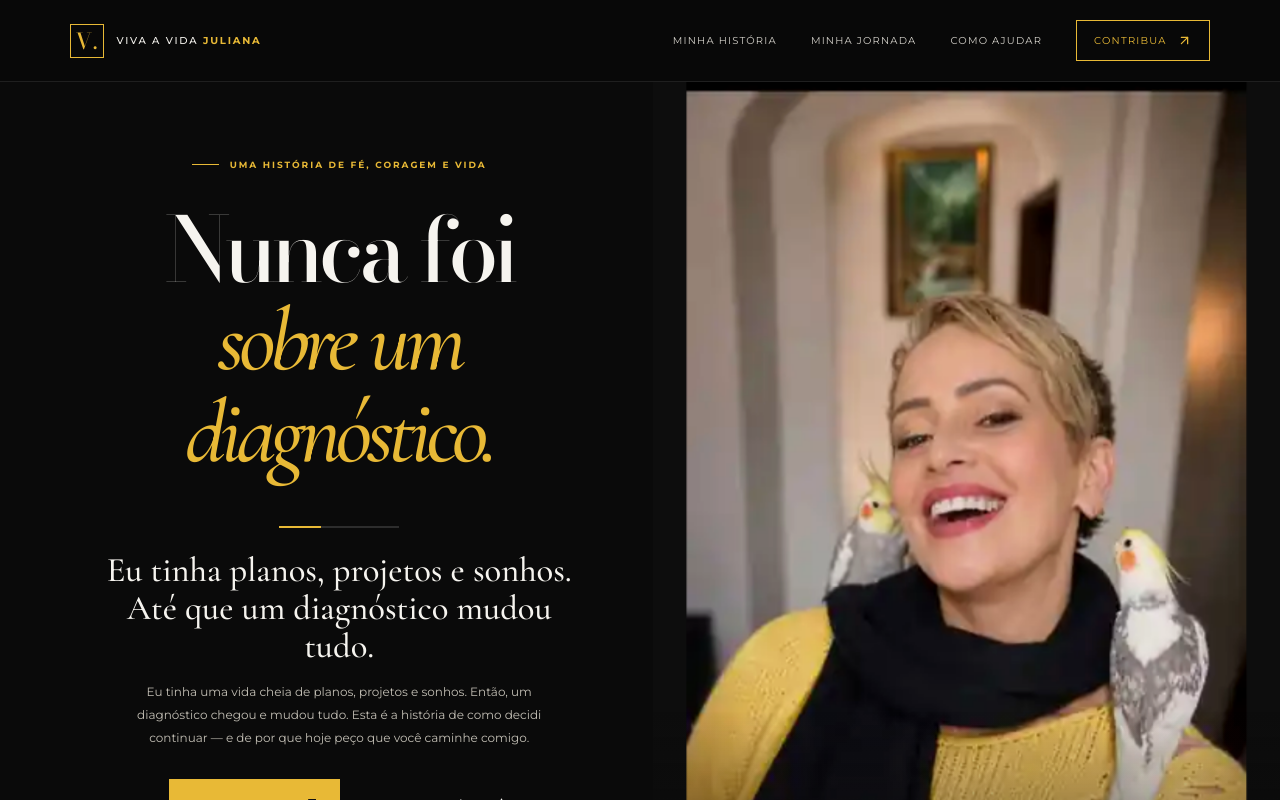
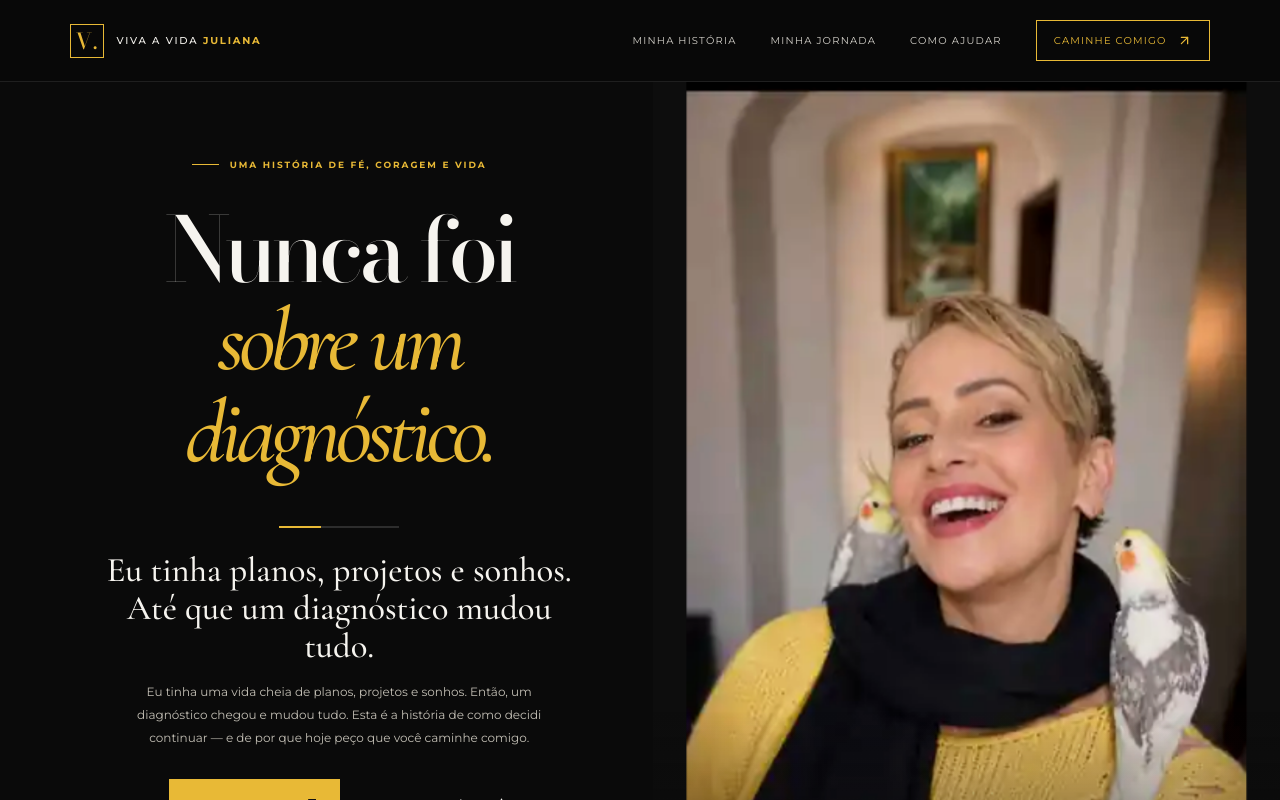
Before and after one commit to viviroque1711/jornada-da-ju, a React (Vite) app: page / in a window 1280 px wide. Shown: the top 800 px of the page. Built offline with nearby package versions, Linux system fonts and the light colour scheme.

Commit message:
copy: make the request for solidarity gentler and more personal

```diff
--- a/src/App.tsx
+++ b/src/App.tsx
@@ -68,7 +68,7 @@ export default function App() {
           <a href="#minha-historia" onClick={closeMenu}>Minha história</a>
           <a href="#jornada" onClick={closeMenu}>Minha jornada</a>
           <a href="#corrente" onClick={closeMenu}>Como ajudar</a>
-          <a className="nav-cta" href="#contribuir" onClick={closeMenu}>Contribua <ArrowUpRight size={15}/></a>
+          <a className="nav-cta" href="#contribuir" onClick={closeMenu}>Caminhe comigo <ArrowUpRight size={15}/></a>
         </nav>
       </header>
 
@@ -285,11 +285,11 @@ export default function App() {
         </motion.div>
         <div className="continuing-copy">
           <SectionLabel>04 — POR QUE ESTOU CONTANDO</SectionLabel>
-          <h2>Hoje, eu preciso de uma corrente que caminhe <em>comigo.</em></h2>
+          <h2>Há momentos em que aceitar ajuda também é <em>coragem.</em></h2>
           <p>{campaignNeeds.purpose}</p>
           <p>{campaignNeeds.inspiration}</p>
-          <p>Se você se sentir tocado pela minha história e puder contribuir, qualquer valor será recebido com gratidão. Se não puder, compartilhar esta página também é uma forma de caminhar comigo.</p>
-          <a className="button button-gold" href="#contribuir">QUERO RECEBER SUA AJUDA <ArrowUpRight size={16}/></a>
+          <p>Sua ajuda é muito importante. Se puder caminhar comigo por meio de uma contribuição, ficarei profundamente grata. Se não puder, tudo bem: compartilhar minha história também é um gesto de carinho.</p>
+          <a className="button button-gold" href="#contribuir">QUERO AJUDAR COMO POSSO <ArrowUpRight size={16}/></a>
         </div>
       </section>
 
@@ -297,13 +297,13 @@ export default function App() {
         <div className="support-heading">
           <SectionLabel>05 — UMA CORRENTE DE SOLIDARIEDADE</SectionLabel>
           <h2>Um gesto pode chegar<br/><em>mais longe do que imaginamos.</em></h2>
-          <p>Eu gostaria de contar com as pessoas que se sentirem motivadas pela minha história. Uma contribuição, por menor que seja, pode aliviar parte do peso financeiro desta caminhada. E compartilhar também ajuda minha mensagem a chegar mais longe.</p>
+          <p>Eu e minha família estamos fazendo o melhor que podemos. Mesmo assim, há momentos em que precisamos aceitar uma mão estendida. Se você se sentir tocado pela minha história e puder ajudar, sua presença será muito importante. Faça isso somente dentro das suas possibilidades.</p>
         </div>
         <div className="support-points">
           {[
-            { icon: <Heart/>, title: "Contribua", text: "Qualquer valor é bem-vindo e será destinado à campanha." },
+            { icon: <Heart/>, title: "Sua ajuda importa", text: "Se estiver ao seu alcance, qualquer contribuição será recebida com gratidão." },
             { icon: <MessageCircle/>, title: "Compartilhe", text: "Ajude minha história a chegar a quem pode caminhar comigo." },
-            { icon: <ShieldCheck/>, title: "Faça parte", text: "Seu gesto me ajuda a continuar e permite que esta história alcance outras pessoas." }
+            { icon: <ShieldCheck/>, title: "Esteja comigo", text: "Um gesto de carinho ou uma mensagem de esperança também fazem diferença." }
           ].map((item, index) => (
             <motion.div
               key={item.title}
@@ -323,7 +323,7 @@ export default function App() {
         <div className="donate-inner">
           <SectionLabel>06 — SUA SOLIDARIEDADE FAZ PARTE DA MINHA HISTÓRIA</SectionLabel>
           <h2>Se puder, caminhe<br/><em>um trecho comigo.</em></h2>
-          <p>Você pode contribuir com qualquer valor pelo Pix. O recebimento é feito pela minha mãe, Lourdes Aparecida Batista, que está responsável por esta arrecadação.</p>
+          <p>Se estiver ao seu alcance, você pode contribuir com qualquer valor pelo Pix. Cada gesto será recebido com gratidão. O recebimento é feito pela minha mãe, Lourdes Aparecida Batista, que está responsável por esta arrecadação.</p>
           <div className="pix-panel">
             <div className="pix-visual">
               <img className="pix-qr" src={campaign.pix.qrImage} alt="QR Code Pix da campanha Viva a Vida, Juliana."/>
```
